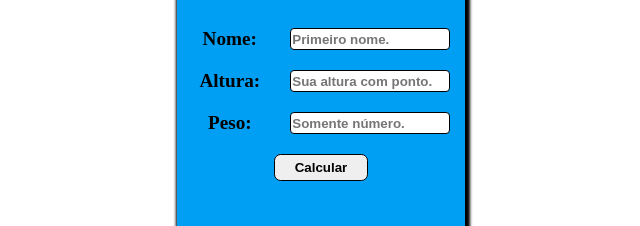
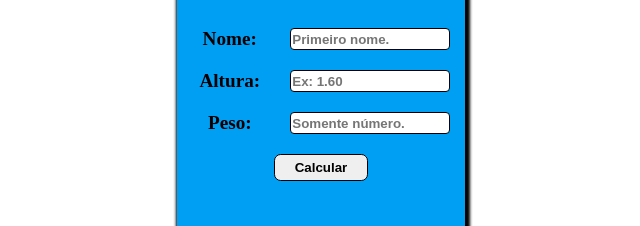
Before and after one commit to AlexandreKozakAlmeida/CalculadoraIMC, a plain HTML site: page index.html in a window 1280 px wide. Shown: the part 278-504 px from the top of the page, 319-959 px from the left. Drawn offline with Linux system fonts and the light colour scheme.

Commit message:
Add files via upload

```diff
--- a/index.html
+++ b/index.html
@@ -38,7 +38,7 @@
                     <p>
                         Altura:
                     </p>
-                    <input required id="heightInput" type="number" placeholder="Sua altura com ponto.">
+                    <input required id="heightInput" type="number" placeholder="Ex: 1.60">
                 </div> <!--HEIGHT-->
                 <div class="weight">
                     <p>
--- a/script.js
+++ b/script.js
@@ -1,4 +1,3 @@
-
 const buttonCalc = document.querySelector("#calculateButton");
 const result = document.querySelector("#outputText");
 
```
